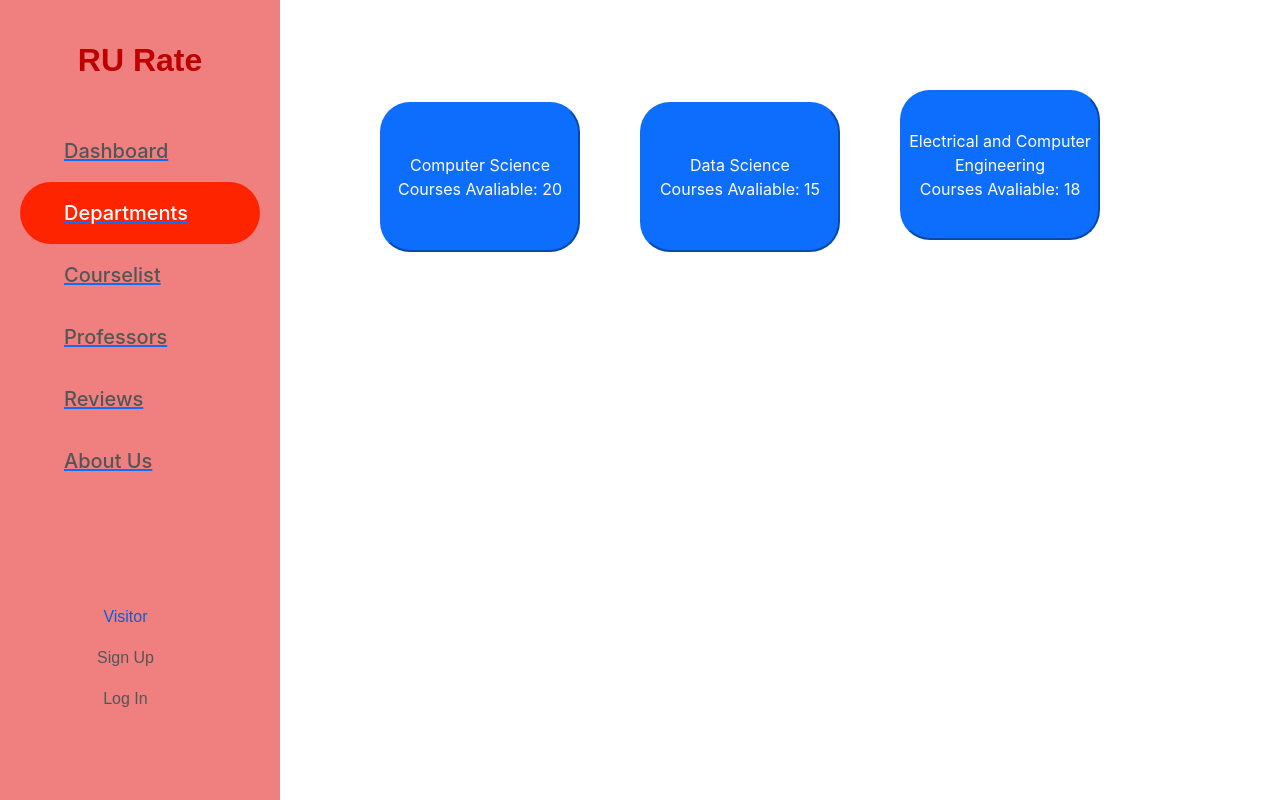
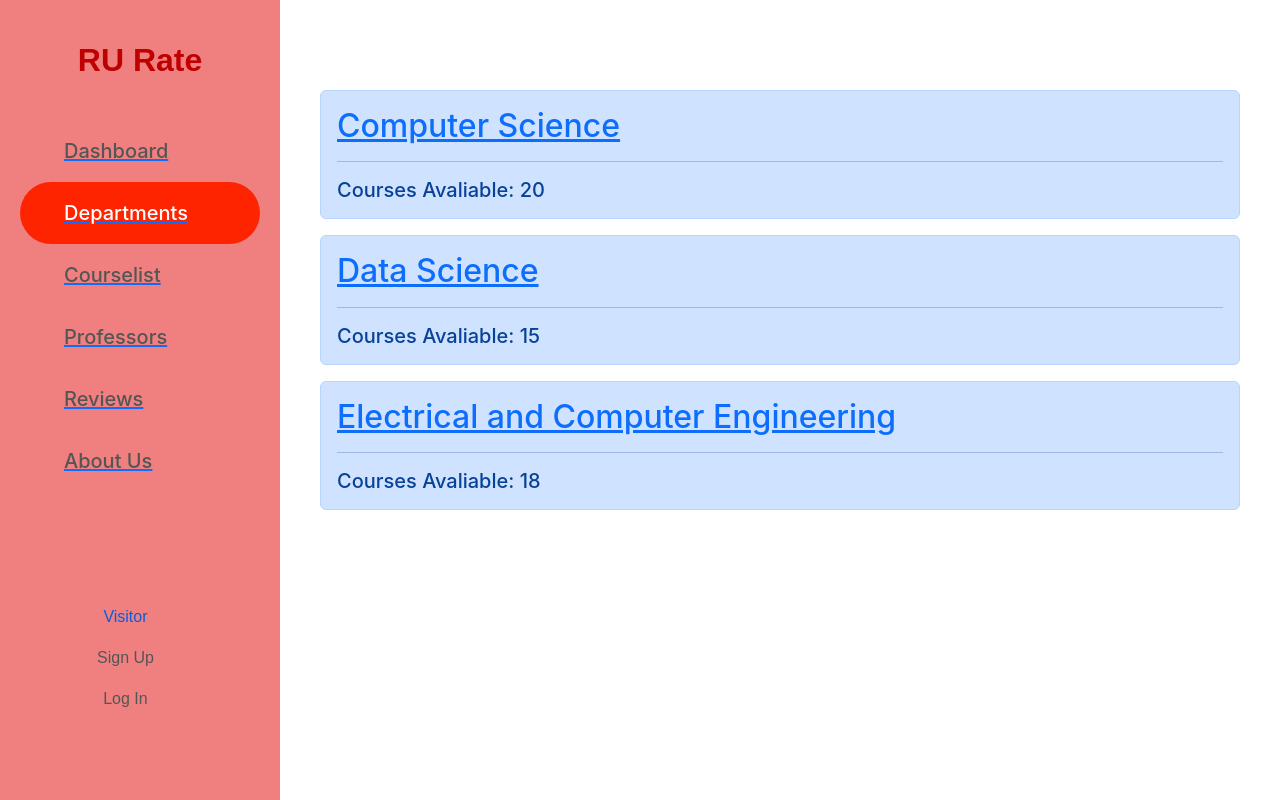
Before and after one commit to santyelegy/RUCSRate, a React (Create React App) app in the folder frontend/: page /department in a window 1280 px wide. Built offline with nearby package versions, Linux system fonts and the light colour scheme.

Commit message:
Add function UsingFetch and reformat department.js

```diff
--- a/frontend/src/Pages/Course.js
+++ b/frontend/src/Pages/Course.js
@@ -16,9 +16,9 @@ function Course() {
                 <Card.Body>
 
                     <div>
-                        <h4>Course Code: {course[0].code}</h4>
-                        <h4>Course Name: {course[0].name}</h4>
-                        <h4>Professor: {course[0].prof}</h4>
+                        <h4>Course Code: {course.code}</h4>
+                        <h4>Course Name: {course.name}</h4>
+                        <h4>Professor: {course.prof}</h4>
                     </div>
 
                     <Accordion defaultActiveKey="0">
@@ -34,10 +34,10 @@ function Course() {
                                         <Card>
                                             <Row>
                                                 <Col align='center'>
-                                                    Course Code: {course[0].code}
+                                                    Course Code: {course.code}
                                                 </Col>
                                                 <Col align='center'>
-                                                    Professor: {course[0].prof}
+                                                    Professor: {course.prof}
                                                 </Col>
                                             </Row>
                                         </Card>
--- a/frontend/src/Pages/CourseList.js
+++ b/frontend/src/Pages/CourseList.js
@@ -7,16 +7,18 @@ function CourseList() {
     const { department_id } = useParams();
     const [allcourses, setAllCourses] = useState([]);
     const [search, setSearch] = useState("");
-    const [department, setDepartment] = useState([true, true, true]);
+    let [department, setDepartment] = useState([true, true, true]);
+
     useEffect(() => {
         let subarray = []
         for (let i = 0; i < dept_course.length; i++) {
-            if(department[i]){
+            if (department[i]) {
                 subarray.push(...dept_course[i]["cources"]);
             }
         }
         setAllCourses(subarray);
     }, [JSON.stringify(department)])
+
     const courses = allcourses.map((course, index) => {
         let show = true;
         if (!course.code.toLowerCase().startsWith(search.toLowerCase()) &&
@@ -29,9 +31,11 @@ function CourseList() {
             <br />
         </div>) : <div index={index}></div>;
     })
-    function handleBoxChange(event,index){
+
+    function handleBoxChange(event, index) {
         setDepartment((prev) => prev.map((el, i) => (i !== index ? el : event.target.checked)));
     }
+
     return (
         <>
             <div>
@@ -49,21 +53,21 @@ function CourseList() {
                         label="CS"
                         type='checkbox'
                         defaultChecked={department[0]}
-                        onChange={(e)=>handleBoxChange(e,0)}
+                        onChange={(e) => handleBoxChange(e, 0)}
                     />
                     <Form.Check
                         inline
                         label="ECE"
                         type='checkbox'
                         defaultChecked={department[1]}
-                        onChange={(e)=>handleBoxChange(e,1)}
+                        onChange={(e) => handleBoxChange(e, 1)}
                     />
                     <Form.Check
                         inline
                         label="DS"
                         type='checkbox'
                         defaultChecked={department[2]}
-                        onChange={(e)=>handleBoxChange(e,2)}
+                        onChange={(e) => handleBoxChange(e, 2)}
                     />
                 </Form>
                 {courses}
--- a/frontend/src/Pages/Department.js
+++ b/frontend/src/Pages/Department.js
@@ -1,25 +1,38 @@
 import department from '../sample_data/Department.json'
+import { Link } from "react-router-dom";
+import { Alert } from 'react-bootstrap';
 
 function Department() {
-    function dbutton(department) {
+    function brand(department) {
         return (
-            <a href={"/courselist/".concat(department.name)}>
-                <button className="DepartmentButton">
-                    {department.name}<br />
-                    {"Courses Avaliable: ".concat(department.num)}
-                </button>
-            </a>
+            <>
+                <Alert variant="primary">
+                    <h2>
+                        <Link to={"/courselist/".concat(department.name)}>
+                            {department.name}
+                        </Link>
+                    </h2>
+                    <hr />
+                    <h5 className="mb-0">
+                        {"Courses Avaliable: ".concat(department.num)}
+                    </h5>
+                </Alert>
+            </>
         );
     }
-    const allButtons = department.map((depart, index) => {
+
+    const allBrands = department.map((depart, index) => {
         return (
-            dbutton(depart)
+            brand(depart)
         );
     })
+
     return (
-        <div className='department-group'>
-            {allButtons}
-        </div>
+        <>
+            <div className='department-group'>
+                {allBrands}
+            </div>
+        </>
     );
 }
 
--- a/frontend/src/Pages/Home.js
+++ b/frontend/src/Pages/Home.js
@@ -34,7 +34,7 @@ function Home() {
             <Link to="/courselist/ds">CourselistDS</Link>
           </li>
           <li>
-            <Link to="/professor">Professor：缺</Link>
+            <Link to="/professor">ProfessorList</Link>
             <br></br>
             <Link to="/professor/:id">Detail Professor</Link>
           </li>
```
Also changed, not shown: frontend/src/Fetch.js (added, +30 -0 lines), frontend/src/App.css (indentation only), frontend/src/App.js (indentation only), 1 other file (tests, documents, lock files or other folders).
